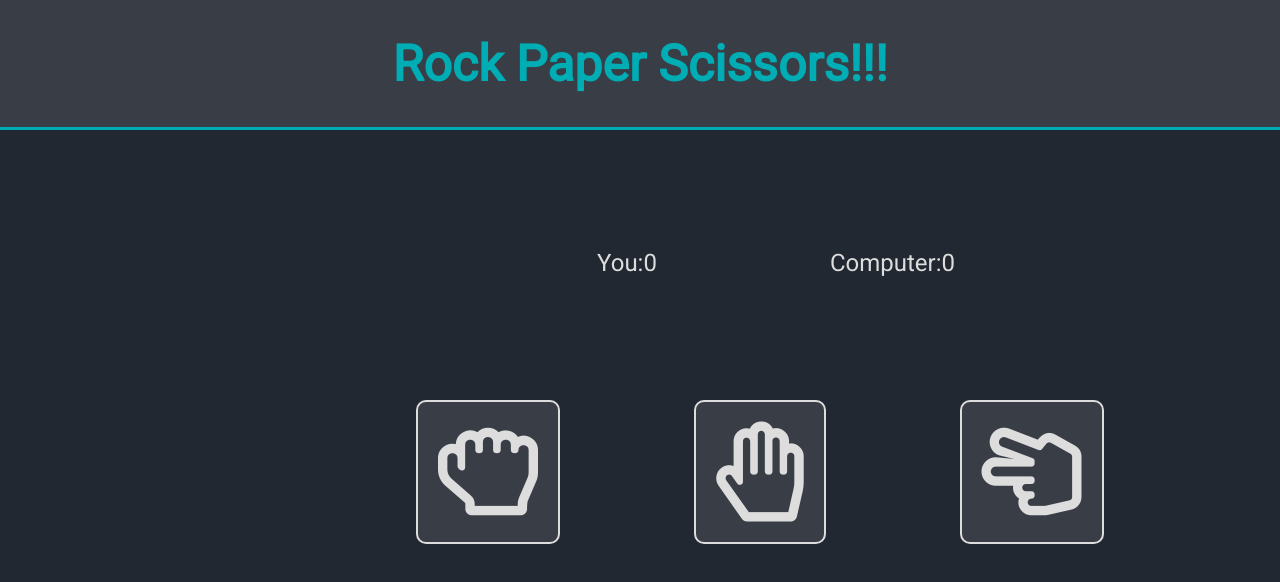
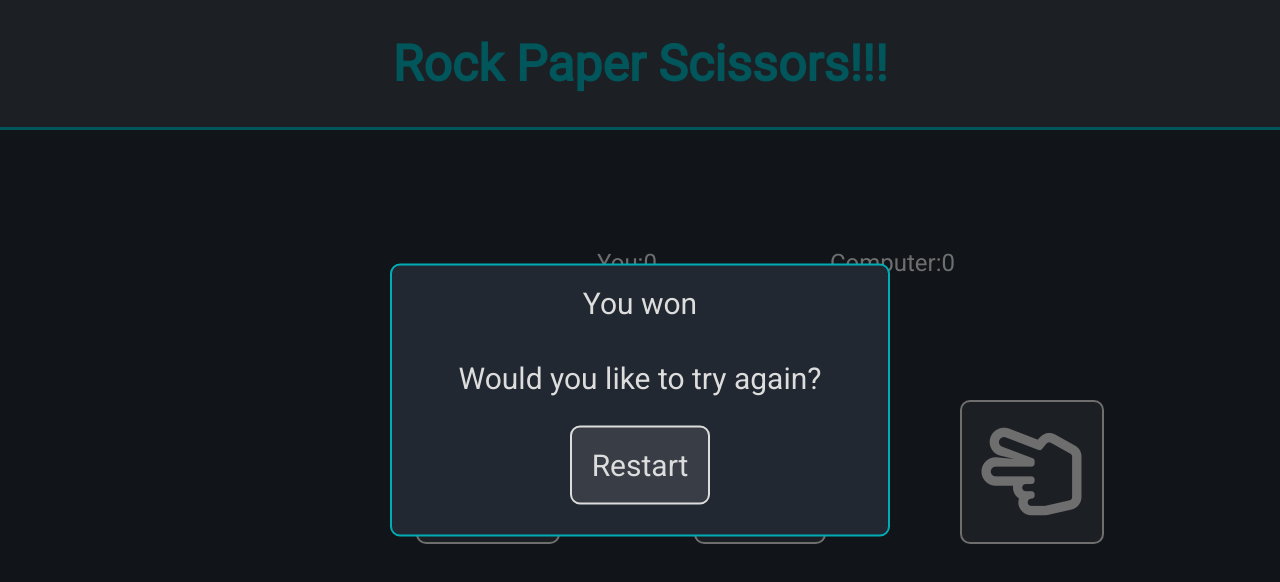
Before and after one commit to Valkyries12/rock_paper_scissor, a plain HTML site: page index.html in a window 1280 px wide. Drawn offline with Linux system fonts and the light colour scheme.

Commit message:
Se agrega UI del popup restart

```diff
--- a/index.html
+++ b/index.html
@@ -42,6 +42,13 @@
         <div class="btn-choice paper" ><i data-choice="paper" class="far fa-hand-paper"></i></div>
         <div class="btn-choice scissor" ><i data-choice="scissors" class="far fa-hand-scissors"></i></div>
 
+        <div class="popup">
+            <p class="popup-text">You won</p>
+            <p class="popup-text">Would you like to try again?</p>
+            <div class="btn-restart">Restart</div>
+        </div>
+        <div class="overlay"></div>
+
     </main>
 
 
--- a/styles.css
+++ b/styles.css
@@ -125,3 +125,50 @@ h1 {
 .hide {
     visibility: hidden;
 }
+
+.popup {
+    display: flex;
+    flex-direction: column;
+    justify-content: space-around;
+    align-items: center;
+    position: fixed;
+    top: 50%;
+    left: 50%;
+    transform: translate(-50%, -50%);
+    z-index: 10;
+    width: 500px;
+    border: 2px solid #00ADB5;
+    background-color: #222831;
+    font-size: 30px;
+    border-radius: 10px;
+}
+
+.popup-text {
+    margin-bottom: 20px;
+    margin-top: 20px;
+}
+
+.overlay {
+    position: fixed;
+    top: 0;
+    left: 0;
+    right: 0;
+    bottom: 0;
+    background-color: rgba(0, 0, 0, .5);
+}
+
+.btn-restart {
+    padding: 20px;
+    text-transform: capitalize;
+    cursor: pointer;
+    display: inline-block;
+    border: 2px solid #ddd;
+    background-color: #393e46;
+    border-radius: 10px;
+    margin-top: 10px;
+    margin-bottom: 30px;
+}
+
+.btn-restart:hover {
+    background-color: #4a4f57;
+}
```
